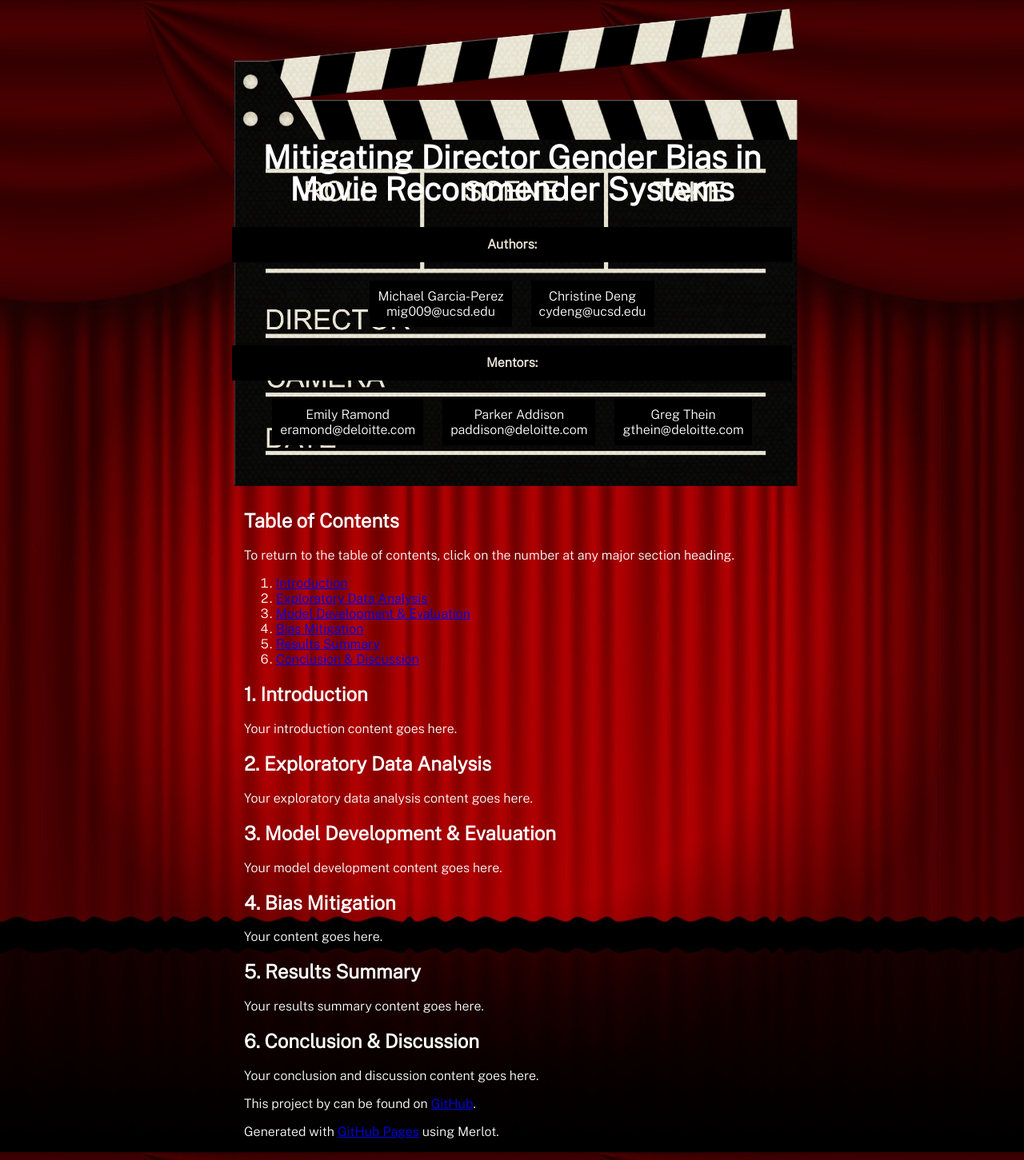
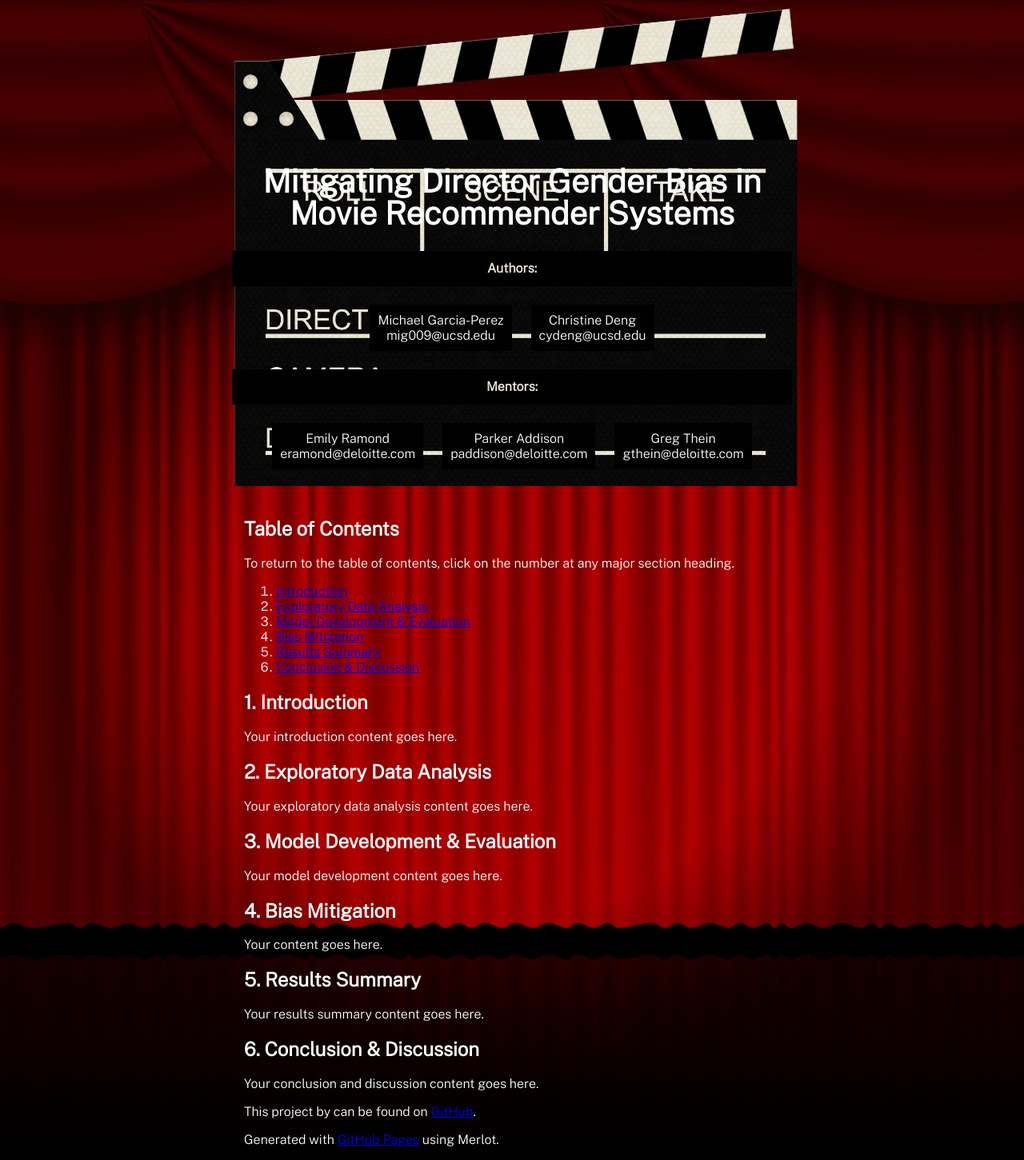
Before and after one commit to michael-garciaperez/DSC180A-Methodology-5, a Jekyll site: the page built from index.md, in a window 1280 px wide. Shown: the whole page at 80% size. Built offline with Jekyll 4.4.1, drawn with Linux system fonts in a browser that asks for light colours.

Commit message:
Update style.scss

```diff
--- a/assets/css/style.scss
+++ b/assets/css/style.scss
@@ -26,7 +26,7 @@ header {
   z-index: 2;
   margin: 0 auto;
   max-width: 700px; /* Adjusted width of the header */
-  padding: 150px 20px 50px;
+  padding: 180px 20px 30px;
   background-image: url('../images/clapboard.png');
   background-size: 100%; /* Adjusted size of the background image */
   background-repeat: no-repeat;
@@ -51,10 +51,6 @@ header h2 {
   line-height: 1;
   padding: 14px 0;
   background-color: black;
-  border-width: 10px;
-  border-image-source: url('../images/clapboard.png');
-  border-image-slice: fill;
-  border-image-repeat: repeat;
 }
 
 /* Additional styles for h2 */
```
